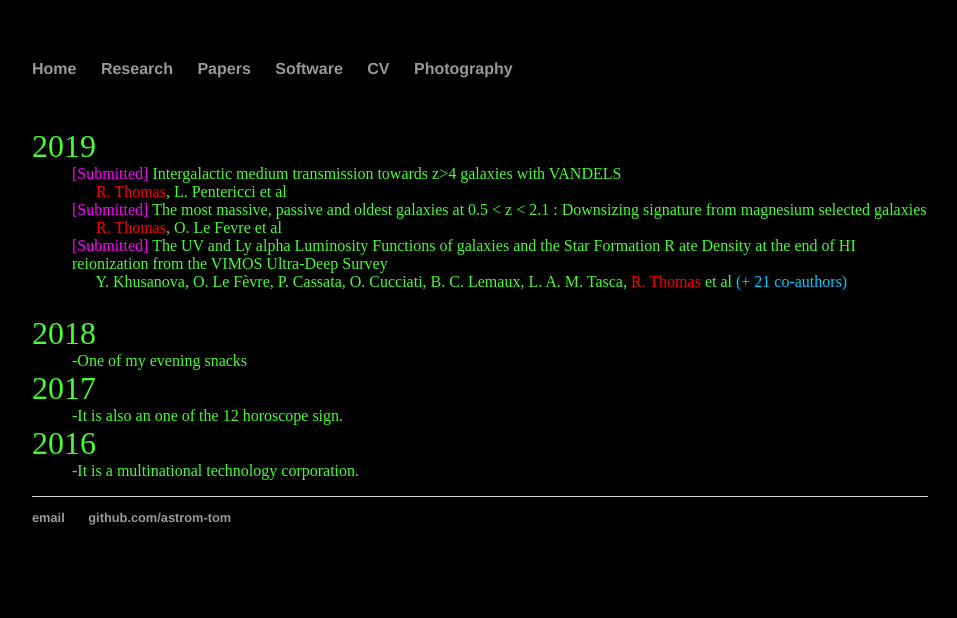
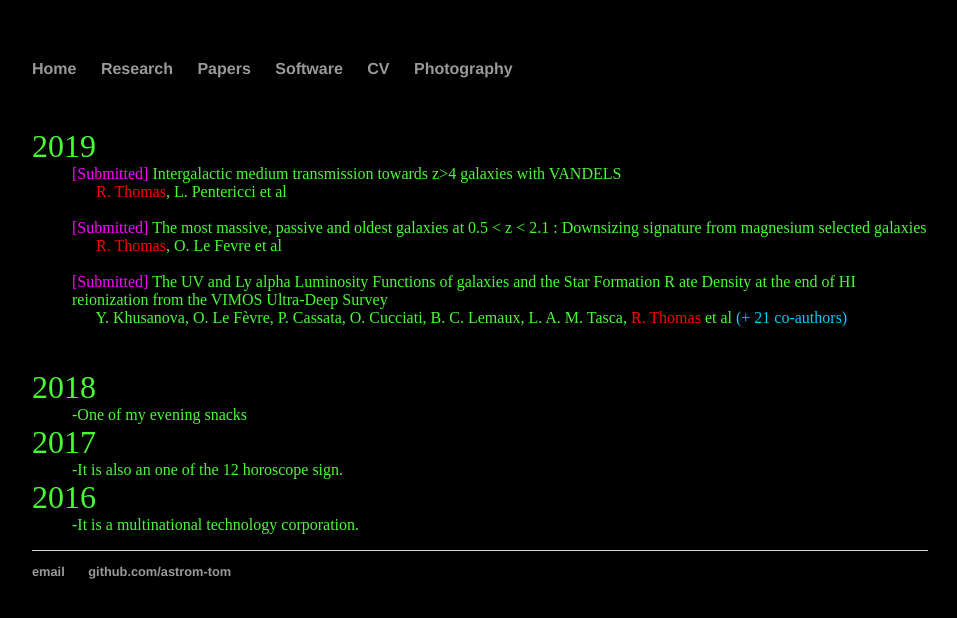
Before and after one commit to astrom-tom/astrom-tom.github.io, a Jekyll site: the page built from Papers/index.html, in a window 1280 px wide. Shown: the top 618 px of the page, without its empty margins (160-1117 px from the left). Built offline with Jekyll 4.4.1, drawn with Linux system fonts in a browser that asks for light colours.

Commit message:
Update index.html

```diff
--- a/Papers/index.html
+++ b/Papers/index.html
@@ -15,18 +15,17 @@ div.a {  text-indent: 150px;}
     </font>
    </dt>
   <dd> <span class='subm'>[Submitted]</span> Intergalactic medium transmission towards z>4 galaxies with VANDELS<br>
-     &nbsp;&nbsp;&nbsp;&nbsp;&nbsp; <span class='me'>R. Thomas</span>, L. Pentericci et al <br></dd>
+     &nbsp;&nbsp;&nbsp;&nbsp;&nbsp; <span class='me'>R. Thomas</span>, L. Pentericci et al </dd> <br>
 
   <dd> <span class='subm'>[Submitted]</span> The most massive, passive and oldest galaxies at 0.5 < z < 2.1 :
      Downsizing signature from magnesium selected galaxies <br>
-     &nbsp;&nbsp;&nbsp;&nbsp;&nbsp; <span class='me'>R. Thomas</span>, O. Le Fevre et al <br>
-   </dd>
-
+     &nbsp;&nbsp;&nbsp;&nbsp;&nbsp; <span class='me'>R. Thomas</span>, O. Le Fevre et al </dd>  <br>
 
   <dd> <span class='subm'>[Submitted]</span> The UV and Ly alpha Luminosity Functions of galaxies and the Star Formation R
      ate Density at the end of HI reionization from the VIMOS Ultra-Deep Survey <br>
-     &nbsp;&nbsp;&nbsp;&nbsp;&nbsp; Y. Khusanova, O. Le Fèvre, P. Cassata, O. Cucciati, B. C. Lemaux, L. A. M. Tasca, <span class='me'>R. Thomas</span> et al <span class='cauthors'>(+ 21 co-authors)</span></p>
-     </dd>
+     &nbsp;&nbsp;&nbsp;&nbsp;&nbsp; Y. Khusanova, O. Le Fèvre, P. Cassata, O. Cucciati, B. C. Lemaux, L. A. M. Tasca,
+     <span class='me'>R. Thomas</span> et al <span class='cauthors'>(+ 21 co-authors)</span></p>
+     </dd><br>
 
   <dt style="color:rgb(73, 251, 53);">
   <font size="6">2018
```
